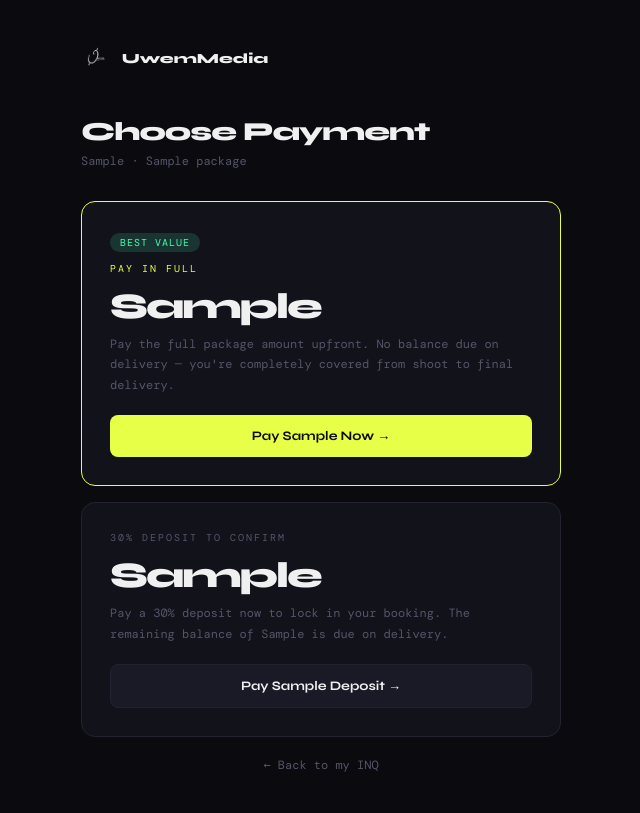
After one commit to RichFixes/INQ, a Flask app: template templates/payment_choice.html in a window 1280 px wide. The commit adds this page. Shown: the whole page, without its empty margins (319-959 px from the left). Run offline with Flask 3, Linux system fonts and the light colour scheme; tables that the repository leaves empty hold one stand-in row (values such as "Sample post"); the template is opened without the code that fills it: values that come from a table or form of the project are taken from there, most other values are stand-ins (such as "Sample title", 1, 10 or a date in 2020).

Commit message:
feat: add full payment option alongside 30% deposit on checkout

```diff
--- a/run.py
+++ b/run.py
@@ -181,17 +181,46 @@ def checkout(token):
     if not inquiry:
         return "Inquiry not found.", 404
 
-    # Calculate 30% deposit
     package_amounts = {
         "Basic": 150, "Standard": 300, "Premium": 600, "Custom": 0
     }
     base_amount = package_amounts.get(inquiry.package, 0)
-    deposit_amount = int(base_amount * 0.30 * 100)  # Stripe uses cents
 
-    if deposit_amount == 0:
+    if base_amount == 0:
         return render_template("inquiry_status.html",
-            s=Inquiry.query.filter_by(token=token).first(),
-            custom_quote=True)
+            s=inquiry, custom_quote=True)
+
+    deposit_amount = int(base_amount * 0.30 * 100)
+    full_amount = int(base_amount * 100)
+
+    return render_template("payment_choice.html",
+        s=inquiry,
+        deposit_amount=deposit_amount,
+        full_amount=full_amount,
+        deposit_display=f"${base_amount * 0.30:,.0f}",
+        full_display=f"${base_amount:,}"
+    )
+
+
+@app.route("/checkout/<token>/pay/<payment_type>")
+def checkout_pay(token, payment_type):
+    stripe.api_key = os.getenv("STRIPE_SECRET_KEY")
+    from models import Inquiry
+    inquiry = Inquiry.query.filter_by(token=token).first()
+    if not inquiry:
+        return "Inquiry not found.", 404
+
+    package_amounts = {
+        "Basic": 150, "Standard": 300, "Premium": 600, "Custom": 0
+    }
+    base_amount = package_amounts.get(inquiry.package, 0)
+
+    if payment_type == "deposit":
+        amount = int(base_amount * 0.30 * 100)
+        label = "30% Deposit"
+    else:
+        amount = int(base_amount * 100)
+        label = "Full Payment"
 
     session = stripe.checkout.Session.create(
         payment_method_types=["card"],
@@ -199,17 +228,18 @@ def checkout(token):
             "price_data": {
                 "currency": "usd",
                 "product_data": {
-                    "name": f"UwemMedia Deposit — {inquiry.service}",
-                    "description": f"{inquiry.package} package · 30% deposit"
+                    "name": f"UwemMedia — {inquiry.service}",
+                    "description": f"{inquiry.package} package · {label}"
                 },
-                "unit_amount": deposit_amount,
+                "unit_amount": amount,
             },
             "quantity": 1,
         }],
         mode="payment",
-        success_url=url_for("checkout_success", token=token, _external=True),
+        success_url=url_for("checkout_success", token=token,
+            payment_type=payment_type, _external=True),
         cancel_url=url_for("inquiry_status", token=token, _external=True),
-        metadata={"token": token}
+        metadata={"token": token, "payment_type": payment_type}
     )
     return redirect(session.url, code=303)
 
@@ -217,21 +247,17 @@ def checkout(token):
 @app.route("/checkout/success/<token>")
 def checkout_success(token):
     from models import Inquiry
+    payment_type = request.args.get("payment_type", "deposit")
     inquiry = Inquiry.query.filter_by(token=token).first()
     if inquiry:
         inquiry.deposit_paid = True
-        inquiry.stage = "deposit_paid"
+        if payment_type == "full":
+            inquiry.stage = "shoot_scheduled"
+        else:
+            inquiry.stage = "deposit_paid"
         db.session.commit()
-    return render_template("deposit_success.html", s=inquiry)
-@app.route("/schedule", methods=["GET", "POST"])
-def schedule():
-    if request.method == "POST":
-        time_slot = request.form.get("time_slot")
-        contact   = request.form.get("contact_method")
-        print(f"Booking: {time_slot}, via {contact}")
-        flash("Your consultation request has been received!")
-        return redirect(url_for("index"))
-    return render_template("schedule.html")
+    return render_template("deposit_success.html", s=inquiry,
+        payment_type=payment_type)
 
 
 # ─── Admin Routes ─────────────────────────────────────────────────────────────
--- /dev/null
+++ b/templates/payment_choice.html
@@ -0,0 +1,166 @@
+<!DOCTYPE html>
+<html lang="en">
+<head>
+  <meta charset="UTF-8">
+  <meta name="viewport" content="width=device-width, initial-scale=1.0">
+  <title>Payment — UwemMedia</title>
+  <link rel="icon" type="image/png" href="{{ url_for('static', filename='Uwem_Logo.png') }}">
+  <link href="https://fonts.googleapis.com/css2?family=Syne:wght@600;700;800&family=DM+Mono:wght@400;500&display=swap" rel="stylesheet">
+  <style>
+    *, *::before, *::after { box-sizing: border-box; margin: 0; padding: 0; }
+    :root {
+      --bg: #0a0a0f;
+      --surface: #12121a;
+      --surface2: #1a1a26;
+      --border: #222230;
+      --accent: #e8ff47;
+      --text: #f0f0f0;
+      --muted: #55556a;
+      --green: #47ffb2;
+      --gold: #c9a84c;
+    }
+    body {
+      background: var(--bg);
+      color: var(--text);
+      font-family: 'DM Mono', monospace;
+      min-height: 100vh;
+      display: flex;
+      align-items: center;
+      justify-content: center;
+      padding: 40px 20px;
+    }
+    .wrap { max-width: 480px; width: 100%; }
+    .logo-row {
+      display: flex; align-items: center; gap: 12px; margin-bottom: 40px;
+    }
+    .logo-row img { height: 36px; filter: brightness(0) invert(1); opacity: 0.85; }
+    .logo-row span { font-family: 'Syne', sans-serif; font-weight: 800; font-size: 14px; }
+    h1 {
+      font-family: 'Syne', sans-serif;
+      font-size: 26px;
+      font-weight: 800;
+      letter-spacing: -1px;
+      margin-bottom: 6px;
+    }
+    .subtitle { color: var(--muted); font-size: 12px; margin-bottom: 32px; }
+
+    .option-card {
+      background: var(--surface);
+      border: 1px solid var(--border);
+      border-radius: 14px;
+      padding: 28px;
+      margin-bottom: 16px;
+      transition: border-color 0.2s;
+      text-decoration: none;
+      display: block;
+    }
+    .option-card:hover { border-color: var(--accent); }
+    .option-card.featured { border-color: var(--accent); }
+
+    .option-tag {
+      font-size: 10px;
+      text-transform: uppercase;
+      letter-spacing: 2px;
+      color: var(--accent);
+      margin-bottom: 10px;
+    }
+    .option-card.secondary .option-tag { color: var(--muted); }
+
+    .option-amount {
+      font-family: 'Syne', sans-serif;
+      font-size: 36px;
+      font-weight: 800;
+      letter-spacing: -2px;
+      color: var(--text);
+      margin-bottom: 6px;
+    }
+
+    .option-desc { font-size: 12px; color: var(--muted); line-height: 1.7; margin-bottom: 20px; }
+
+    .option-btn {
+      display: block;
+      width: 100%;
+      padding: 13px;
+      background: var(--accent);
+      color: #0a0a0f;
+      font-family: 'Syne', sans-serif;
+      font-weight: 700;
+      font-size: 13px;
+      text-align: center;
+      border-radius: 8px;
+      text-decoration: none;
+      transition: opacity 0.2s;
+    }
+    .option-btn:hover { opacity: 0.85; }
+    .option-card.secondary .option-btn {
+      background: var(--surface2);
+      color: var(--text);
+      border: 1px solid var(--border);
+    }
+    .option-card.secondary .option-btn:hover {
+      border-color: var(--accent);
+      color: var(--accent);
+      opacity: 1;
+    }
+
+    .saving {
+      display: inline-block;
+      background: rgba(71,255,178,0.15);
+      color: var(--green);
+      font-size: 10px;
+      padding: 3px 10px;
+      border-radius: 99px;
+      margin-bottom: 10px;
+      letter-spacing: 1px;
+      text-transform: uppercase;
+    }
+
+    .back-link {
+      display: block;
+      text-align: center;
+      margin-top: 20px;
+      font-size: 12px;
+      color: var(--muted);
+      text-decoration: none;
+      transition: color 0.2s;
+    }
+    .back-link:hover { color: var(--text); }
+  </style>
+</head>
+<body>
+  <div class="wrap">
+    <div class="logo-row">
+      <img src="{{ url_for('static', filename='Uwem_Logo.png') }}" alt="UwemMedia">
+      <span>UwemMedia</span>
+    </div>
+
+    <h1>Choose Payment</h1>
+    <p class="subtitle">{{ s.service }} · {{ s.package }} package</p>
+
+    <!-- Full payment -->
+    <a href="{{ url_for('checkout_pay', token=s.token, payment_type='full') }}" class="option-card featured">
+      <div class="saving">Best Value</div>
+      <div class="option-tag">Pay in Full</div>
+      <div class="option-amount">{{ full_display }}</div>
+      <div class="option-desc">
+        Pay the full package amount upfront. No balance due on delivery —
+        you're completely covered from shoot to final delivery.
+      </div>
+      <span class="option-btn">Pay {{ full_display }} Now →</span>
+    </a>
+
+    <!-- Deposit -->
+    <a href="{{ url_for('checkout_pay', token=s.token, payment_type='deposit') }}" class="option-card secondary">
+      <div class="option-tag">30% Deposit to Confirm</div>
+      <div class="option-amount">{{ deposit_display }}</div>
+      <div class="option-desc">
+        Pay a 30% deposit now to lock in your booking.
+        The remaining balance of {{ full_display }} is due on delivery.
+      </div>
+      <span class="option-btn">Pay {{ deposit_display }} Deposit →</span>
+    </a>
+
+    <a href="{{ url_for('inquiry_status', token=s.token) }}" class="back-link">← Back to my INQ</a>
+  </div>
+</body>
+</html>
```
Also changed, not shown: templates/deposit_success.html (+7 -2 lines).
